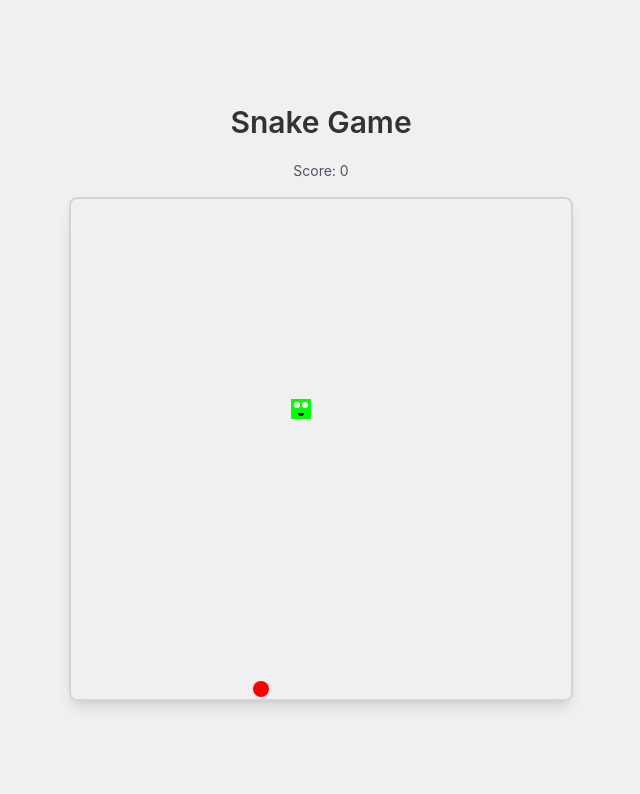
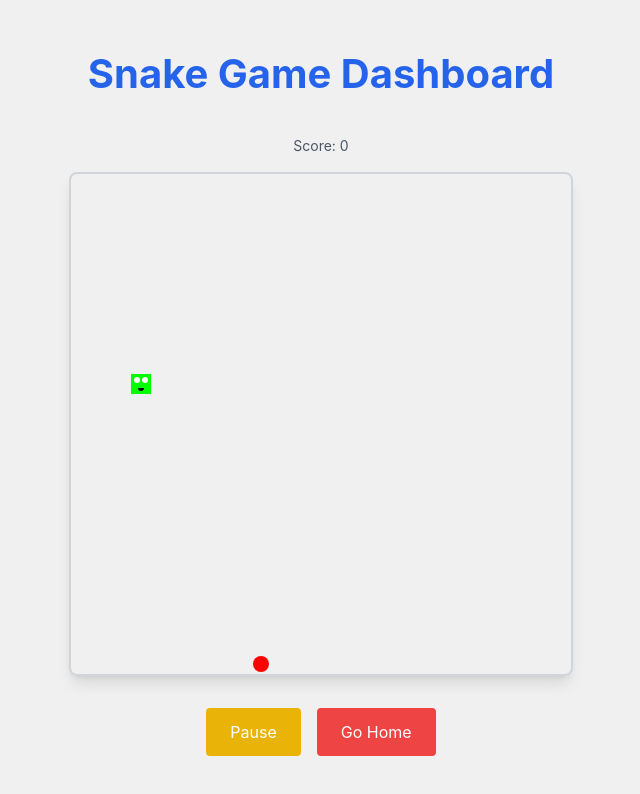
Before and after one commit to soknydev/snake-game-v1, a Next.js app: page /dashboard in a window 1280 px wide. Shown: the top 794 px of the page, without its empty margins (319-959 px from the left). Built offline with nearby package versions, Linux system fonts and the light colour scheme.

Commit message:
add button pause/continue and button go home

```diff
--- a/app/dashboard/page.tsx
+++ b/app/dashboard/page.tsx
@@ -1,19 +1,49 @@
 'use client';
 
-import { useSearchParams } from "next/navigation";
+import React, { useState } from "react";
+import { useRouter } from "next/navigation";
 import GameBoard from "@/components/GameBoard";
 
-const PlayGame = () => {
-  const searchParams = useSearchParams();
-  const color = searchParams.get("color") || "#00ff00";
-  const level = parseInt(searchParams.get("level") || "1", 10);
+const Dashboard = () => {
+  const router = useRouter();
+  const [isPaused, setIsPaused] = useState(false);
+
+  const queryParams = new URLSearchParams(window.location.search);
+  const snakeColor = queryParams.get("color") || "#00ff00";
+  const level = parseInt(queryParams.get("level") || "1", 10);
+
+  const togglePause = () => {
+    setIsPaused((prev) => !prev);
+  };
+
+  const goHome = () => {
+    router.push("/");
+  };
 
   return (
-    <div className="min-h-screen flex flex-col items-center justify-center">
-      <h1 className="text-[30px] font-semibold mb-4">Snake Game</h1>
-      <GameBoard snakeColor={color} level={level} />
+    <div className="min-h-screen flex flex-col items-center justify-center gap-8 p-8">
+      <h1 className="text-[40px] font-bold text-blue-600">Snake Game Dashboard</h1>
+      <GameBoard snakeColor={snakeColor} level={level}  />
+      <div className="flex gap-4">
+        <button
+          onClick={togglePause}
+          className={`px-6 py-3 rounded text-white ${
+            isPaused
+              ? "bg-green-500 hover:bg-green-600"
+              : "bg-yellow-500 hover:bg-yellow-600"
+          }`}
+        >
+          {isPaused ? "Continue" : "Pause"}
+        </button>
+        <button
+          onClick={goHome}
+          className="bg-red-500 text-white px-6 py-3 rounded hover:bg-red-600"
+        >
+          Go Home
+        </button>
+      </div>
     </div>
   );
 };
 
-export default PlayGame;
+export default Dashboard;
```
